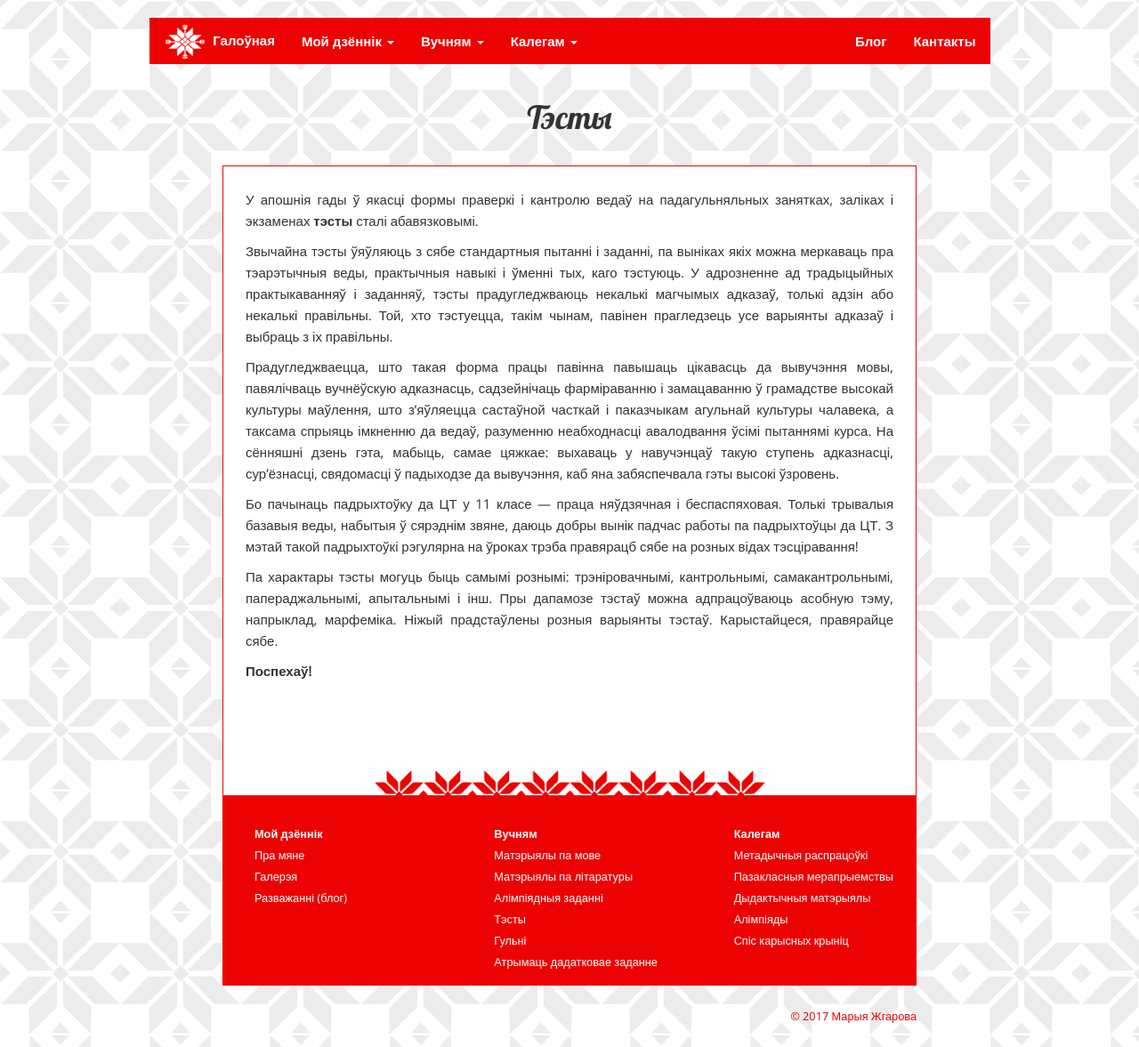
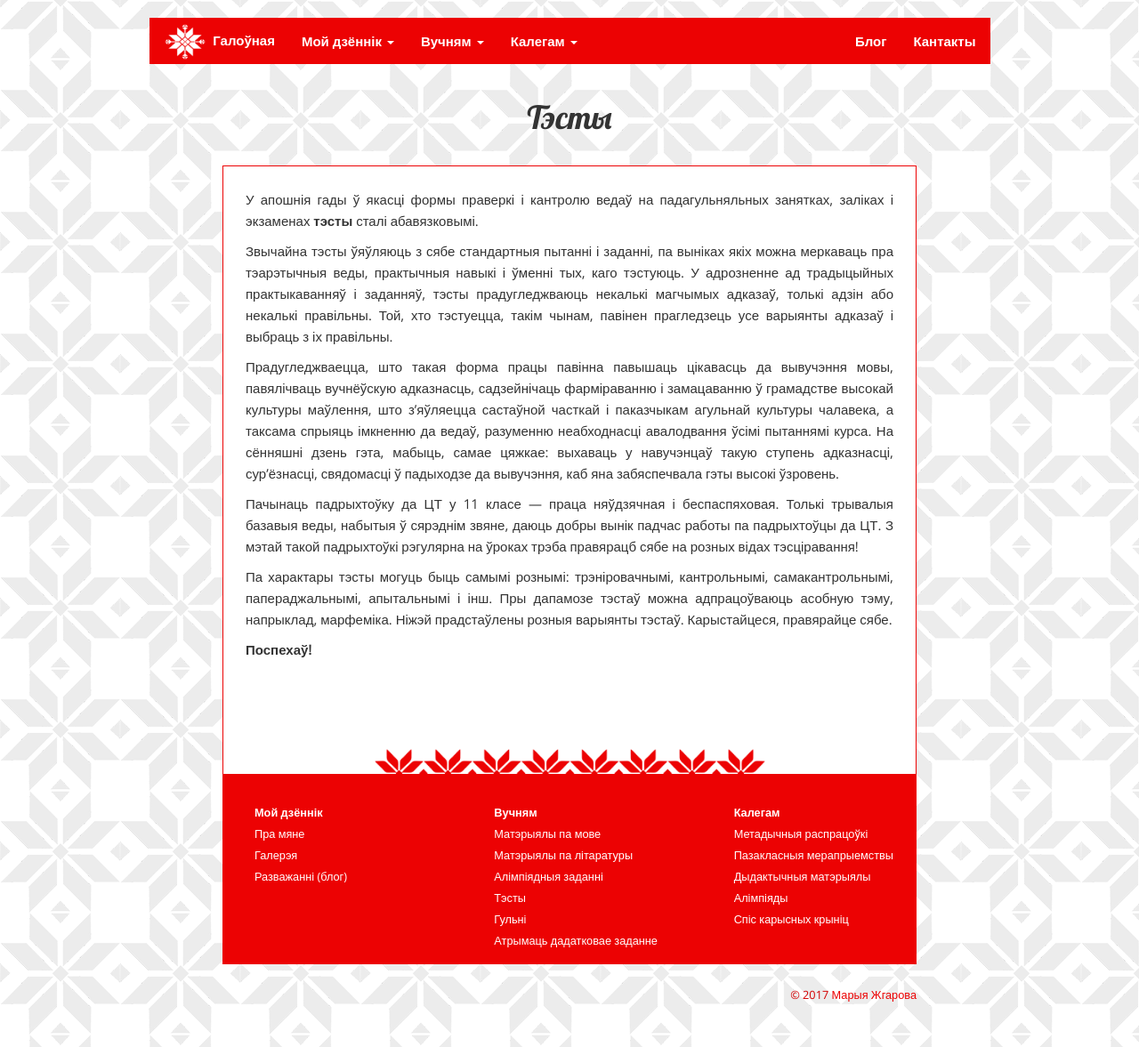
Before and after one commit to vzhgareva/vzhgareva.github.io, a Jekyll site: the page built from tests.html, in a window 1280 px wide. Shown: the whole page at 89% size. Built offline with Jekyll 4.4.1, drawn with Linux system fonts in a browser that asks for light colours.

Commit message:
Update tests.html

```diff
--- a/tests.html
+++ b/tests.html
@@ -5,6 +5,6 @@
 <p>У апошнія гады ў якасці формы праверкі і кантролю ведаў на падагульняльных занятках, заліках і экзаменах <b>тэсты</b> сталі абавязковымі.</p>
 <p>Звычайна тэсты ўяўляюць з сябе стандартныя пытанні і заданні, па выніках якіх можна меркаваць пра тэарэтычныя веды, практычныя навыкі і ўменні тых, каго тэстуюць. У адрозненне ад традыцыйных практыкаванняў і заданняў, тэсты прадугледжваюць некалькі магчымых адказаў, толькі адзін або некалькі правільны. Той, хто тэстуецца, такім чынам, павінен прагледзець усе варыянты адказаў і выбраць з іх правільны.</p>
 <p>Прадугледжваецца, што такая форма працы павінна павышаць цікавасць да вывучэння мовы, павялічваць вучнёўскую адказнасць, садзейнічаць фарміраванню і замацаванню ў грамадстве высокай культуры маўлення, што з’яўляецца састаўной часткай і паказчыкам агульнай культуры чалавека, а таксама спрыяць імкненню да ведаў, разуменню неабходнасці авалодвання ўсімі пытаннямі курса. На сённяшні дзень гэта, мабыць, самае цяжкае: выхаваць у навучэнцаў такую ступень адказнасці, сур’ёзнасці, свядомасці ў падыходзе да вывучэння, каб яна забяспечвала гэты высокі ўзровень.</p>
-<p>Бо пачынаць падрыхтоўку да ЦТ у 11 класе — праца няўдзячная і беспаспяховая. Толькі трывалыя базавыя веды, набытыя ў сярэднім звяне, даюць добры вынік падчас работы па падрыхтоўцы да ЦТ. З мэтай такой падрыхтоўкі рэгулярна на ўроках трэба правярацб сябе на розных відах тэсціравання!</p>
-<p>Па характары тэсты могуць быць самымі рознымі: трэніровачнымі, кантрольнымі, самакантрольнымі, папераджальнымі, апытальнымі і інш. Пры дапамозе тэстаў можна адпрацоўваюць асобную тэму, напрыклад, марфеміка. Ніжый прадстаўлены розныя варыянты тэстаў. Карыстайцеся, правярайце сябе.</p>
+<p>Пачынаць падрыхтоўку да ЦТ у 11 класе — праца няўдзячная і беспаспяховая. Толькі трывалыя базавыя веды, набытыя ў сярэднім звяне, даюць добры вынік падчас работы па падрыхтоўцы да ЦТ. З мэтай такой падрыхтоўкі рэгулярна на ўроках трэба правярацб сябе на розных відах тэсціравання!</p>
+<p>Па характары тэсты могуць быць самымі рознымі: трэніровачнымі, кантрольнымі, самакантрольнымі, папераджальнымі, апытальнымі і інш. Пры дапамозе тэстаў можна адпрацоўваюць асобную тэму, напрыклад, марфеміка. Ніжэй прадстаўлены розныя варыянты тэстаў. Карыстайцеся, правярайце сябе.</p>
 <p><b>Поспехаў!</b></p>
```
